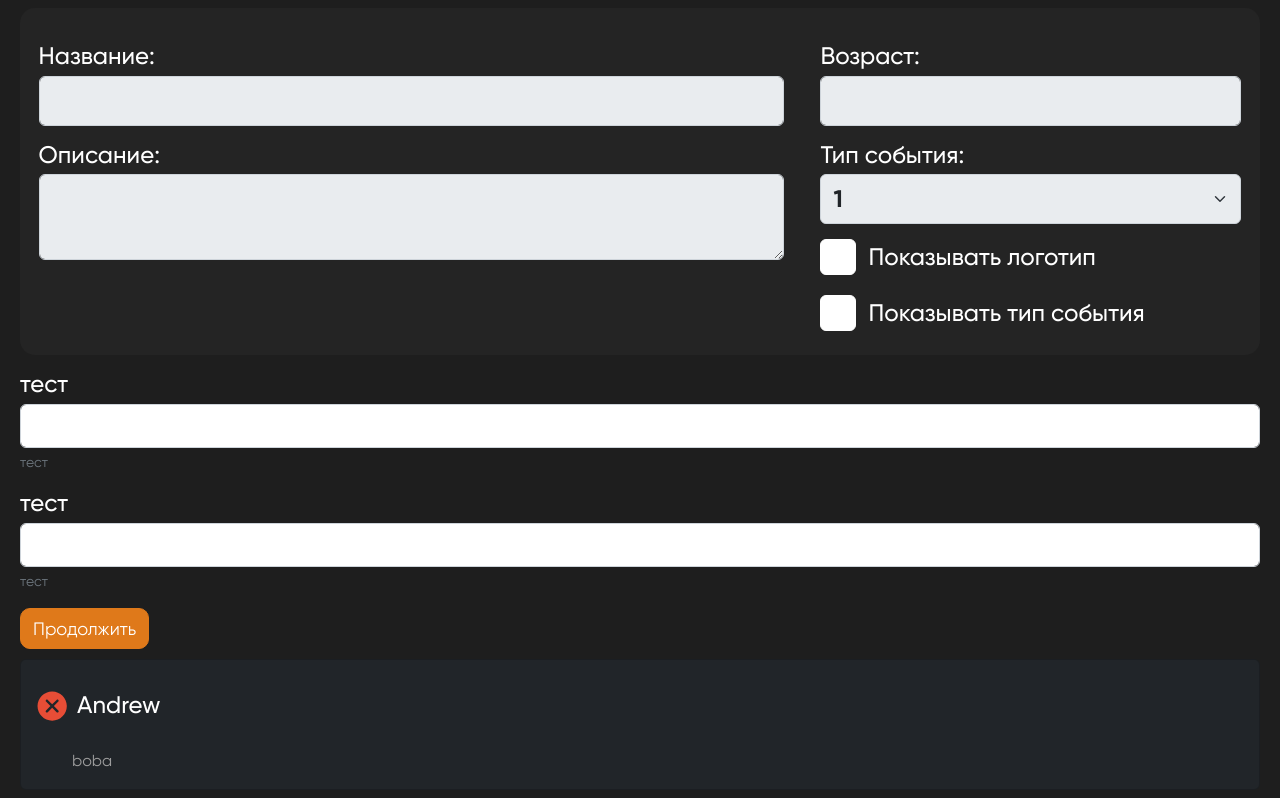
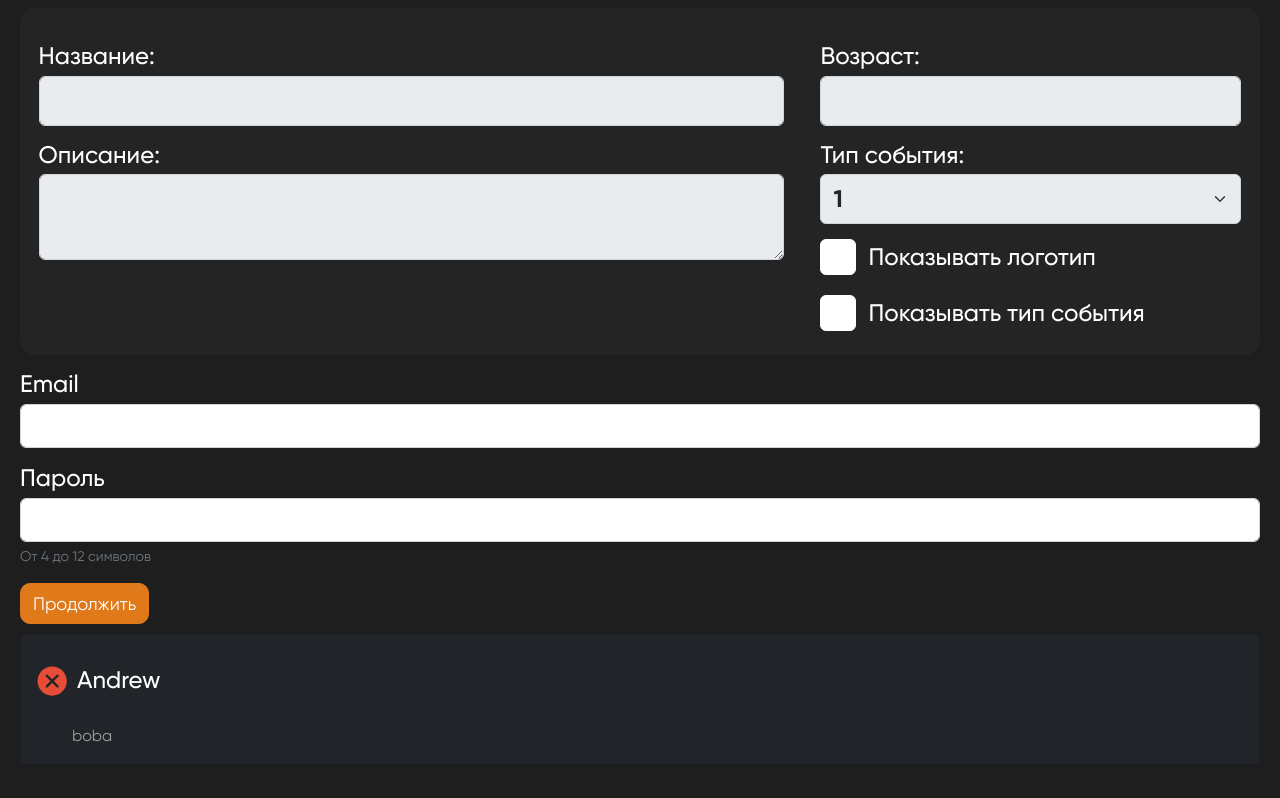
Before and after one commit to Anto-MSHK/podhod_front, a React (Create React App) app: page / in a window 1280 px wide. Shown: the part 1138-1936 px from the top of the page. After the commit the page ends 1911 px from the top, so only its background shows below. Built offline with nearby package versions, Linux system fonts and the light colour scheme.

Commit message:
minor changes input

```diff
--- a/src/components/AuthForm/FormInput.tsx
+++ b/src/components/AuthForm/FormInput.tsx
@@ -16,16 +16,23 @@ interface FormInputI extends InputProps {
   form?: any;
 }
 
-export const CustomInput: FC<FormInputI> = ({ label, field, help, form }) => {
+export const CustomInput: FC<FormInputI> = ({ field, form }) => {
   return (
     <div>
       <Input
         {...field}
-        invalid={form.errors[`${field.name}`] !== undefined}
+        valid={
+          form.touched[`${field.name}`] &&
+          form.errors[`${field.name}`] === undefined
+        }
+        invalid={
+          form.touched[`${field.name}`] &&
+          form.errors[`${field.name}`] !== undefined
+        }
         className={styles.AuthInputElements}
       />
       <FormFeedback invalid tag="h3">
-        {form.errors[`${field.name}`]}
+        {form.touched[`${field.name}`] ? form.errors[`${field.name}`] : ""}
       </FormFeedback>
     </div>
   );
@@ -34,11 +41,9 @@ export const CustomInput: FC<FormInputI> = ({ label, field, help, form }) => {
 export const FormInput: FC<FormInputI> = ({ name, label, help }) => {
   return (
     <FormGroup>
-      <div>
-        <h3>{label}</h3>
-        <Field name={name} component={CustomInput}></Field>
-        <FormText tag={"p"}>{help}</FormText>
-      </div>
+      <h3>{label}</h3>
+      <Field name={name} component={CustomInput}></Field>
+      <FormText tag={"p"}>{help}</FormText>
     </FormGroup>
   );
 };
--- a/src/pages/StylePage/StylePage.tsx
+++ b/src/pages/StylePage/StylePage.tsx
@@ -40,11 +40,13 @@ export const MainPage = () => {
   };
 
   const schemaConfig: Yup.ObjectShape = {
+    email: Yup.string()
+      .email("Некорректная почта!")
+      .required("Обязательное поле!"),
     password: Yup.string()
-      .min(2, "Too Short!")
-      .max(10, "Too Long!")
-      .required("Required")
-      .matches(/[a-zA-Z]/, "Password can only contain Latin letters."),
+      .min(4, "Минимум 4 символа!")
+      .max(12, "Максимум 12 символов!")
+      .required("Обязательное поле!"),
   };
 
   return (
@@ -126,8 +128,12 @@ export const MainPage = () => {
           textButtonSubmit="Продолжить"
         >
           <div>
-            <FormInput name="email" label="тест" help="тест" />
-            <FormInput name="password" label="тест" help="тест" />
+            <FormInput name="email" label="Email" />
+            <FormInput
+              name="password"
+              label="Пароль"
+              help="От 4 до 12 символов"
+            />
           </div>
         </FormContainer>
       </div>
```
